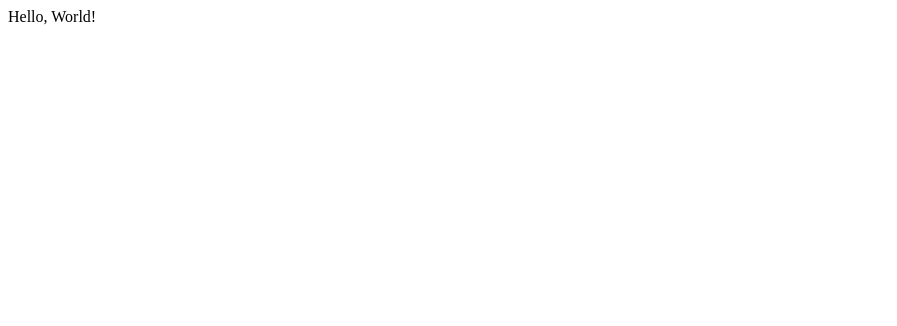
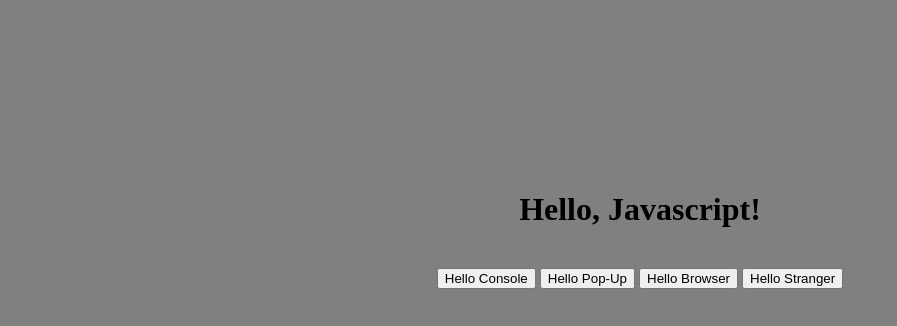
Before and after one commit to jlopez321/hello-world, a plain HTML site: page index.html in a window 1280 px wide. Shown: the whole page, without its empty margins (0-897 px from the left). Drawn offline with Linux system fonts and the light colour scheme.

Commit message:
javascript assignment

```diff
--- /dev/null
+++ b/file.css
@@ -0,0 +1,3 @@
+body {
+  background-color: grey;
+}
--- a/index.html
+++ b/index.html
@@ -2,9 +2,20 @@
 
 <html>
  <head>
+   <script type="text/javascript" src="javascript.js"></script>
+  <link rel="stylesheet" type="text/css" href="file.css">
   <title>My Website Title</title>
 </head>
 <body>
-  Hello, World!
+  <center>
+    <br><br><br><br><br><br><br><br><br>
+  <h1>Hello, Javascript!</h1>
+  <br>
+  <button onclick="sayHello();">Hello Console</button>
+    <button onclick="popup();">Hello Pop-Up</button>
+    <button onclick="inbrowser();">Hello Browser</button>
+    <button onclick="stranger();">Hello Stranger</button>
+    <p id="inbrowser"></p>
+    <p id="stranger"></p>
 </body>
 </html>
--- /dev/null
+++ b/javascript.js
@@ -0,0 +1,20 @@
+function sayHello(){
+  console.log("Hello, World!") ;
+}
+
+function popup() {
+  alert("Hello, World!") ;
+}
+
+function inbrowser() {
+  var p=document.getElementById("inbrowser")
+p.innerHTML="Hello, World!" ;
+}
+
+function stranger() {
+  var person = prompt("What is your name?");
+
+if (person != null) {
+    document.getElementById("stranger").innerHTML ="Hey " + person + "! How was your day?";
+}
+}
```
